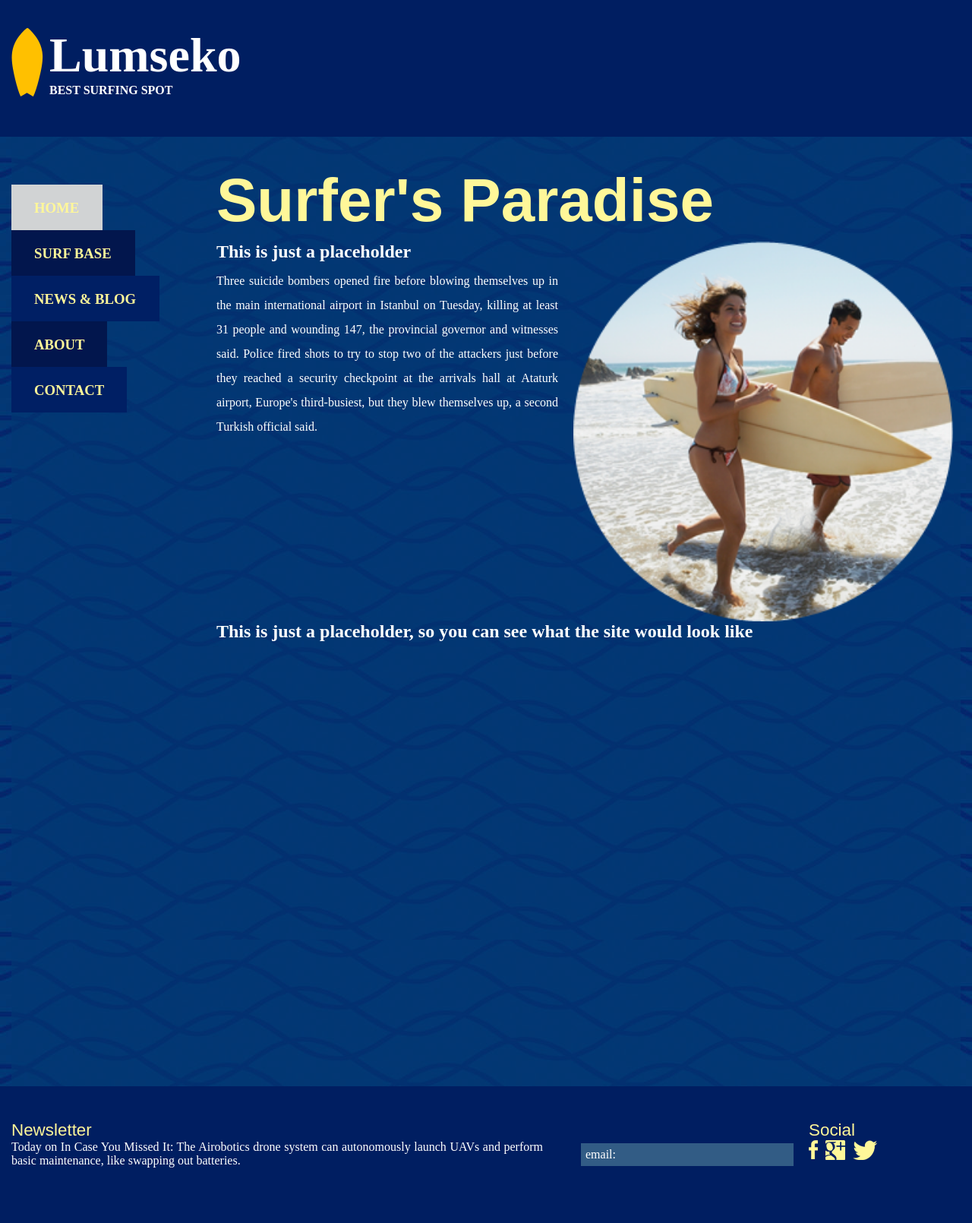
After one commit to lonelymonkey/billsProject, a PHP site: page /surfBase.php in a window 1280 px wide. The commit adds this page. Shown: the whole page at 76% size. Run offline with PHP 8.4, Linux system fonts and the light colour scheme.

Commit message:
surf index, news completed

```diff
--- a/hairstylePHP/index.php
+++ b/hairstylePHP/index.php
@@ -1,8 +1,9 @@
 <?php
 
 include "../includes/global.inc";
+/*
 define('hair', 'helloworld');
-/*
+
 define('CONSTANT_PI', 3.144);
 echo CONSTANT_PI;
 $var = 10;
--- /dev/null
+++ b/includes/globalSurf.inc
@@ -0,0 +1,158 @@
+<?php
+
+function printheader() {
+  $output =
+  '<div id="header">
+    <div id="border_header">
+      <div class="col1">
+        <div class="image"><img src="cut_image/surf.png" style="max-width:50px"></div>
+      </div>
+
+      <div class="col2">
+        <h1>Lumseko</h1>
+        <h2>BEST SURFING SPOT</h2>
+      </div>
+    </div>
+  </div>';
+
+  echo $output;
+}
+
+function printFooter() {
+  $output = '  <div id="footer">
+      <div id="border_footer">
+        <div class="col1">
+          <p style= "color: rgb(255,247,153); font-size: 140%" class="arial">Newsletter</p>
+          <p style=" color: white">Today on In Case You Missed It: The Airobotics drone system can autonomously
+          launch UAVs and perform basic maintenance, like swapping out batteries.
+          </p>
+        </div>
+
+        <div class="col2">
+          <div id="email">
+            <p style="color: white; padding: 6px;">email:</p>
+          </div>
+        </div>
+
+        <div class="col3">
+          <p style= "color: rgb(255,247,153); font-size: 140%" class="arial">Social</p>
+          <ul id="icon-list">
+            <li><div class="image"><img src="images/facebook.png"></div></li>
+            <li><div class="image"><img src="images/Common/google_hover.png"></div></li>
+            <li><div class="image"><img src="images/Common/twitter_hover.png"></div></li>
+          </ul>
+        </div>
+      </div>
+    </div>';
+
+    echo $output;
+}
+
+function printBackgroundMenu() {
+
+  $output = '
+      <div class="col1">
+        <div id="home">
+          <h3><a href="/tourismsurfing/index.php">HOME</a></h3>
+        </div>
+
+        <div id="surfbase">
+          <h3><a href="/tourismsurfing/surfBase.php">SURF BASE</a></h3>
+        </div>
+
+        <div id="news">
+          <h3><a href="/tourismsurfing/newsBlog.php">NEWS & BLOG</a></h3>
+        </div>
+
+        <div id="about">
+          <h3><a href="/tourismsurfing/about.php">ABOUT</a></h3>
+        </div>
+
+        <div id="contact">
+          <h3><a href="/tourismsurfing/contact.php">CONTACT</a></h3>
+        </div>
+
+      </div>
+  ';
+
+  echo $output;
+}
+
+function printRow($text, $picture, $content, $smallPicture) {
+  $output = '
+    <div id="footer_home">
+    <div id="blog">
+      '.$smallPicture.'
+      <p style="font-size: 215%; padding: 0px 0px 10px 0px;">'.$text.'</p>
+      <div style="position: relative; z-index: -1;"><img src="images/'.$picture.'" style="width=250px; height:250px;"></div>
+    </div>
+
+    <div id="paragraph">
+      '.$content.'
+    </div>
+  </div>';
+
+  echo $output;
+}
+
+function printIndex() {
+  $output = '
+     <div class="col2">
+       <div id="header_home">
+         <h4 class="sansserif">BEST SURFING!</h4>
+         <p style="font-size: 250%">This website templates has been designed by Free Templates for you, for free. You can replace
+         this text with your own text.</p>
+       </div>
+
+       <div id="content_home">
+
+         <div id="picture1">
+           <div><img src="images/Home/Left.png" style="height:500px; width:500px;"></div>
+         </div>
+
+         <div id="picture3">
+           <div id="mid"><img src="images/Home/mid circle.png"></div>
+           <div id="surfing"><h2>GO TO SURF BASE</h2></div>
+         </div>
+
+         <div id="picture2">
+           <div><img src="images/Home/right.png" style="height:400px; width:400px;"></div>
+         </div>
+
+       </div>
+
+       <div id="footer_home">
+          <div id="blog_index">
+            <p style="font-size: 215%; padding: 0px 0px 10px 0px;">NEWS&BLOG</p>
+            <div><img src="images/Home/News_blog.png" style="width=250px; height:250px;"></div>
+          </div>
+
+          <div id="paragraph">
+            </br>
+            </br>
+            </br>
+            <p style="color:rgb(255,247,153); font-size: 150%; padding: 0px 0px 20px 0px;">This is just a placeholder</p>
+            <p>And Game of Thrones fans might want to see this Night King carved from
+            fruit. As always, please share any interesting tech or science videos y
+            ou find by using the #ICYMI hashtag on Twitter for @mskerryd.
+            </p>
+          </div>
+        </div>
+
+   </div>
+  ';
+  echo $output;
+}
+
+function printlist($content1,$content2,$content3) {
+ $output = '
+    <ul class="list">
+      <li>'.$content1.'</li>
+      <li>'.$content2.'</li>
+      <li>'.$content3.'</li>
+    </ul>
+ ';
+
+ echo $output;
+}
+ ?>
--- a/tourismsurfing/index.html
+++ b/tourismsurfing/index.html
@@ -57,6 +57,7 @@
 
 						<div id="picture3">
 							<div id="mid"><img src="images/Home/mid circle.png"></div>
+							<div id="surfing"><h2>GO TO SURF BASE</h2></div>
 						</div>
 
 						<div id="picture2">
--- a/tourismsurfing/style.css
+++ b/tourismsurfing/style.css
@@ -1,5 +1,5 @@
 body {
-	padding: 0px; margin: 0px;
+	padding: 0px; margin: 0px auto;
 	background-color: rgb(0,30,97);
 }
 
@@ -157,14 +177,76 @@ body {
 	color: white;
 	line-height: 120%;
 }
+
+#content .col2 {
+	height: 1160px; width: 980px; float: left;
+	position: relative; top:3%;
+}
+
 /*Home*/
 
+/*Surfbase*/
 
+#headerSurf {
+	height: 100px;
+	width: 980px;
+	color: white;
+}
 
-#content .col2 {
-	height: 968px; width: 980px; float: left;
-	position: relative; top:3%;
+#contentSurf {
+	height: 600px;
+	width: 980px;
 }
+
+#footer_home {
+	height: 300px;
+	width: 980px;
+}
+
+#picture4 {
+	float: left;
+	width: 450px;
+	height: 500px;
+	padding-right: 20px;
+}
+
+#picture5 {
+	float: left;
+	width: 510px;
+	height: 500px;
+}
+
+/*Surfbase*/
+
+/*News*/
+
+#circle {
+	position: relative;
+	top:115px;
+	z-index: 0;
+}
+
+#date {
+	position: relative;
+	z-index: 100;
+	text-align: center;
+	top: 57px;
+	right: 190px;
+}
+
+ul.list {
+  list-style: outside none none ; padding: 0px; margin: 0px;
+}
+ul.list > li {
+  float: left;
+  margin-right: 46px;
+  width: 296px;
+}
+ul.list > li:last-child {
+  margin-right:0px;
+}
+
+/*News*/
 
 /*footer*/
 
@@ -224,7 +306,7 @@ h2 {
 	padding: 0px;
 	font-size: 100%;
 	position:relative;
-	float:right;
+	float:left;
 }
 
 /*font config for buttons*/
@@ -241,10 +323,26 @@ h4 {
 	padding: 0px;
 }
 
+h5 {
+	font-size: 200%;
+	color: rgb(255,247,153);
+	margin: 0px;
+	padding: 0px;
+}
+
 p{
 	margin:0px;
 	padding:0px;
 	text-align: justify;
+}
+
+a {
+	color: rgb(255,247,153);
+	text-decoration: none;
+}
+
+a.visited {
+	color: rgb(255,247,153);
 }
 
 /*font style*/
--- /dev/null
+++ b/tourismsurfing/surfBase.php
@@ -0,0 +1,45 @@
+<link href="style.css" rel="stylesheet">
+<!DOCTYPE html>
+<?php
+  include "../includes/globalSurf.inc";
+  printheader();
+?>
+
+<div id="content">
+  <div id="background">
+    <?php
+      printBackgroundMenu();
+     ?>
+
+     <div class="col2">
+       <div id="headerSurf">
+         <h4 class="sansserif">Surfer's Paradise</h4>
+       </div>
+
+       <div id="contentSurf">
+
+         <div id="picture4">
+          <h2 style="color: white; font-size: 150%;">This is just a placeholder</h2>
+        </br>
+      </br>
+          <p style="color: white; line-height: 2;">Three suicide bombers opened fire before blowing themselves up in the main international airport in Istanbul on Tuesday, killing at least 31 people and wounding 147, the provincial governor and witnesses said.
+
+Police fired shots to try to stop two of the attackers just before they reached a security checkpoint at the arrivals hall at Ataturk airport, Europe's third-busiest, but they blew themselves up, a second Turkish official said.</p>
+         </div>
+
+         <div id="picture5">
+           <div><img src="images/Home/right.png" style="height:500px; width:500px;"></div>
+         </div>
+
+         <h2 style="color: white; font-size: 150%;">This is just a placeholder, so you can see what the site would look like</h2>
+
+       </div>
+
+</div>
+</div>
+</div>
+
+
+<?php
+  printFooter();
+?>
```
Also changed, not shown: other parts of tourismsurfing/style.css (+24 -4 lines), tourismsurfing/about.php (added, +59 -0 lines), tourismsurfing/contact.php (added, +59 -0 lines), tourismsurfing/index.php (added, +21 -0 lines), tourismsurfing/newsBlog.php (added, +64 -0 lines), tourismsurfing/images/News/1st.png (renamed from tourismsurfing/images/News/1st pic.png), tourismsurfing/images/News/2nd.png (renamed from tourismsurfing/images/News/2nd pic.png), tourismsurfing/images/News/3rd.png (renamed from tourismsurfing/images/News/3rd pic.png).
